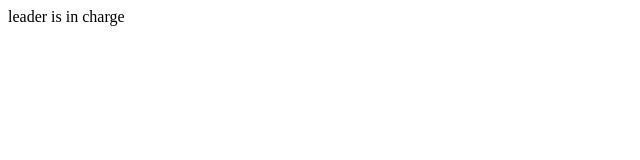
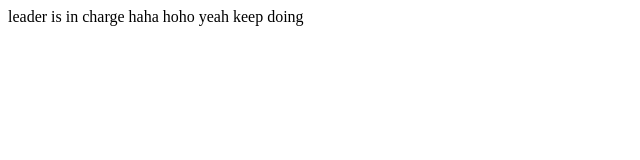
Before and after one commit to izziban/git-co-work, a plain HTML site: page index.html in a window 1280 px wide. Shown: the whole page, without its empty margins (0-640 px from the left). Drawn offline with Linux system fonts and the light colour scheme.

Commit message:
secont commit

```diff
--- a/index.html
+++ b/index.html
@@ -11,6 +11,10 @@
 <body>
     <nav>
         leader is in charge
+        haha
+        hoho
+        yeah
+        keep doing
     </nav>
     <main></main>
     <footer></footer>
```
